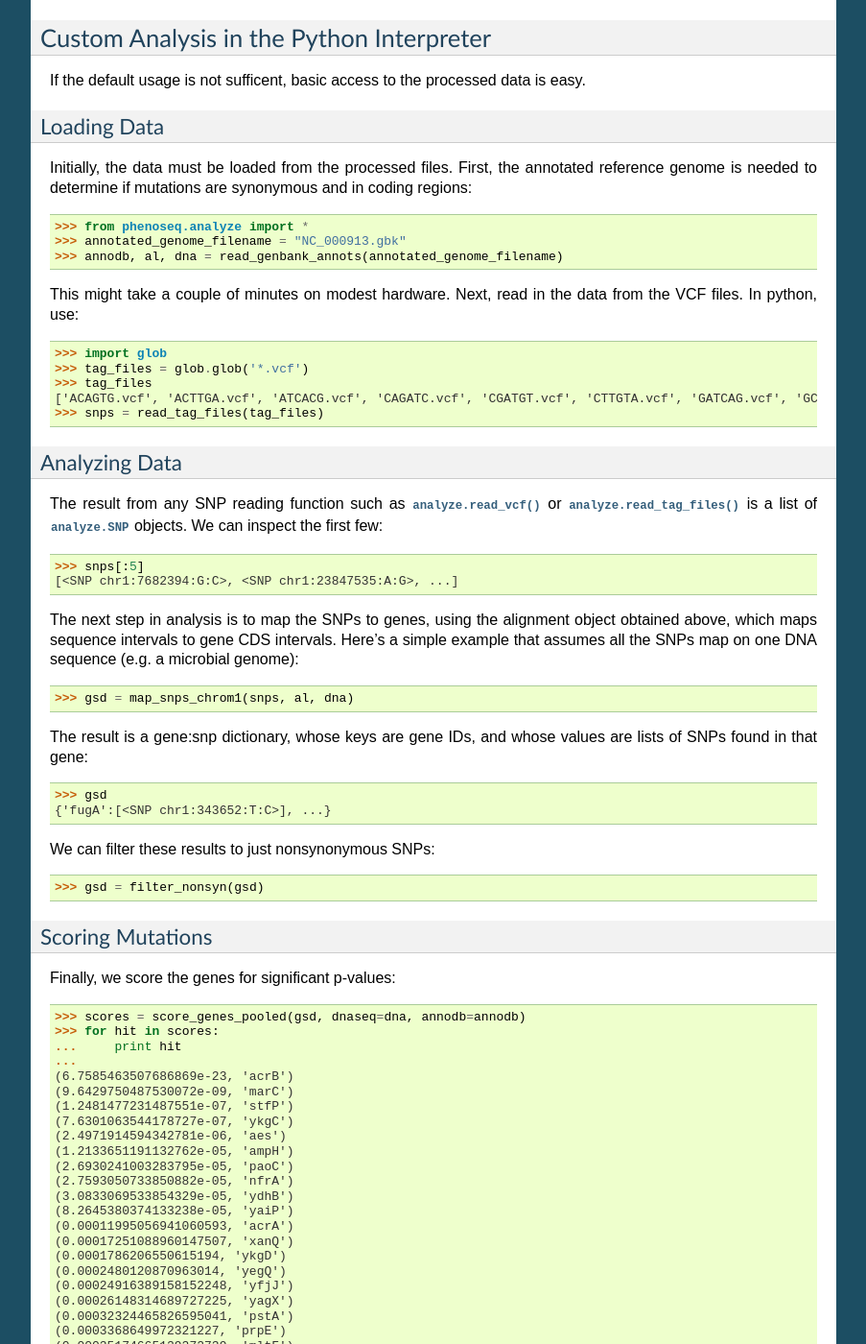
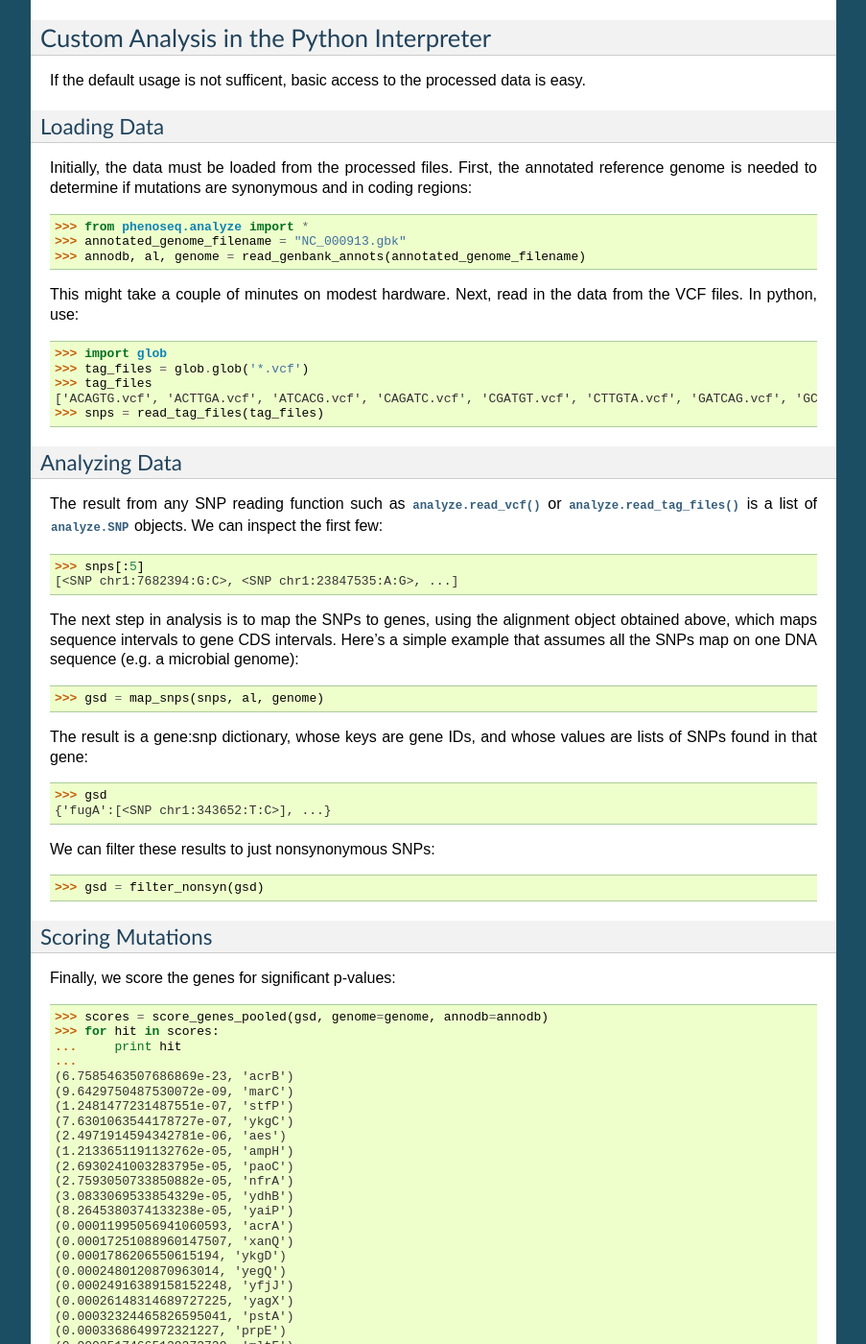
Before and after one commit to cjlee112/phenoseq, a Sphinx documentation site: the page built from doc/usage_tutorial.rst, in a window 1280 px wide and 1400 px high, scrolled down 3353 px. Shown: the whole window at 96% size, without its empty margins (198-1101 px from the left). Built offline with Sphinx 7.4.7, drawn with Linux system fonts in a browser that asks for light colours.

Commit message:
updated tutorial example for latest phenoseq.analyze changes

```diff
--- a/doc/usage_tutorial.rst
+++ b/doc/usage_tutorial.rst
@@ -222,7 +222,7 @@ Initially, the data must be loaded from the processed files. First, the annotate
 
 	>>> from phenoseq.analyze import *
 	>>> annotated_genome_filename = "NC_000913.gbk"
-	>>> annodb, al, dna = read_genbank_annots(annotated_genome_filename)
+	>>> annodb, al, genome = read_genbank_annots(annotated_genome_filename)
 
 This might take a couple of minutes on modest hardware. Next, read in the data from the VCF files.  In python, use::
 
@@ -248,7 +248,7 @@ object obtained above, which maps sequence intervals to gene CDS intervals.
 Here's a simple example that assumes all the SNPs map on one DNA sequence
 (e.g. a microbial genome)::
 
-        >>> gsd = map_snps_chrom1(snps, al, dna)
+        >>> gsd = map_snps(snps, al, genome)
 
 The result is a gene:snp dictionary, whose keys are gene IDs,
 and whose values are lists of SNPs found in that gene::
@@ -267,7 +267,7 @@ Scoring Mutations
 
 Finally, we score the genes for significant p-values::
 
-        >>> scores = score_genes_pooled(gsd, dnaseq=dna, annodb=annodb)
+        >>> scores = score_genes_pooled(gsd, genome=genome, annodb=annodb)
 	>>> for hit in scores:
 	...     print hit
 	...
```
